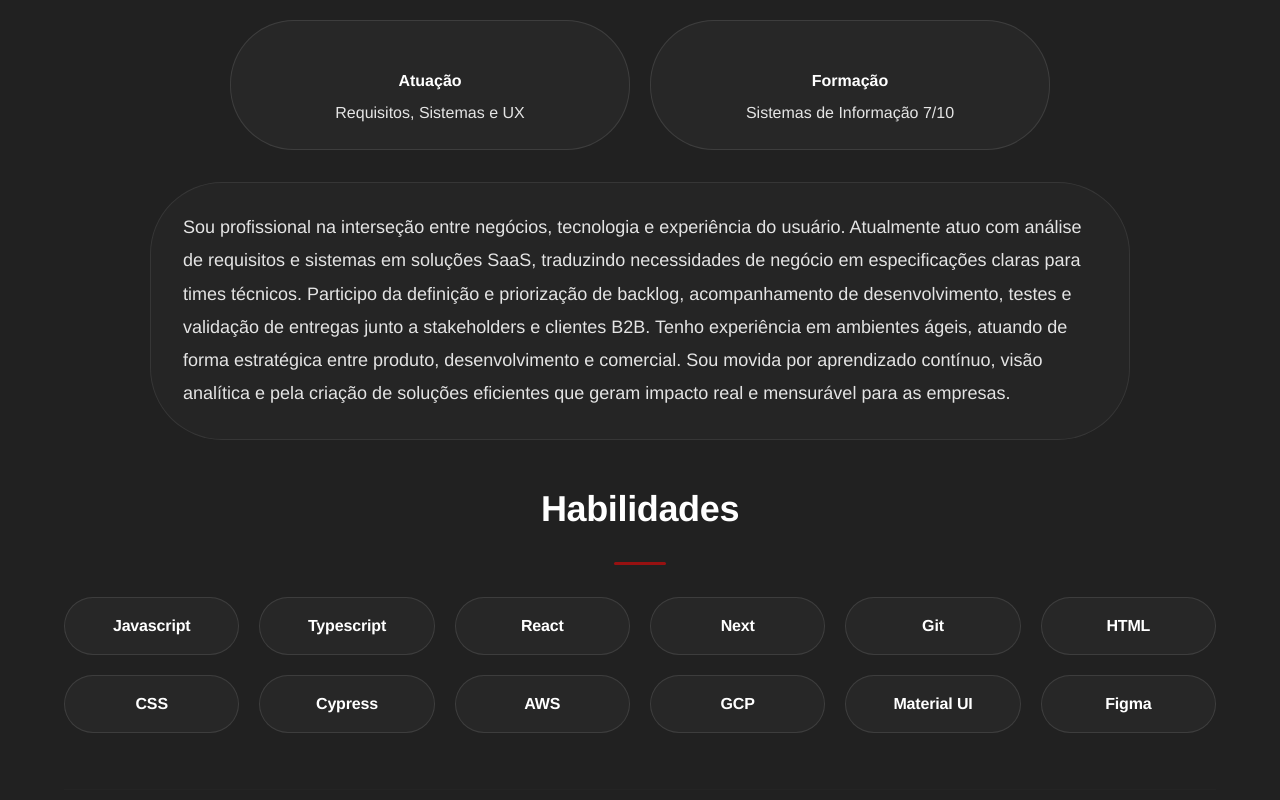
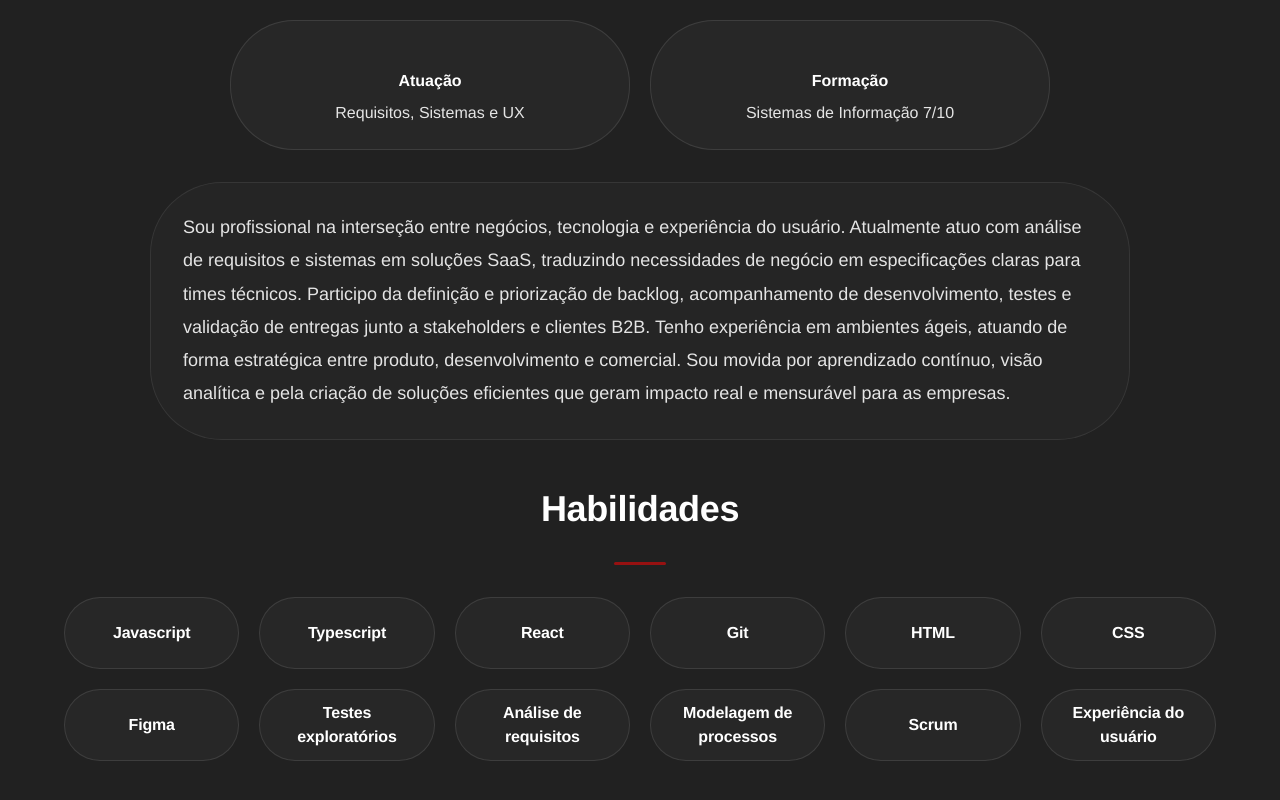
Before and after one commit to fernandamotad/my-portfolio, a React (Vite) app: page / in a window 1280 px wide. Shown: the part 1021-1821 px from the top of the page. Built offline with nearby package versions, Linux system fonts and the light colour scheme; some icons are missing.

Commit message:
feat: refina seção About com transição suave e aplica melhorias visuais em habilidades

```diff
--- a/src/pages/Home/sections/About/About.tsx
+++ b/src/pages/Home/sections/About/About.tsx
@@ -62,15 +62,15 @@ export default function AboutSection({
     "Javascript",
     "Typescript",
     "React",
-    "Next",
     "Git",
     "HTML",
     "CSS",
-    "Cypress",
-    "AWS",
-    "GCP",
-    "Material UI",
     "Figma",
+    "Testes exploratórios",
+    "Análise de requisitos",
+    "Modelagem de processos",
+    "Scrum",
+    "Experiência do usuário"
   ]
 
   return (
@@ -197,7 +197,7 @@ export default function AboutSection({
 
           <Grid container spacing={2.5} justifyContent="center">
             {skillsSet.map((skill) => (
-              <Grid key={skill} size={{ xs: 6, sm: 4, md: 2, lg: 2 }}>
+              <Grid key={skill} size={{ xs: 6, sm: 4, md: 3, lg: 2 }}>
                 <Card
                   variant="outlined"
                   sx={{
@@ -205,6 +205,10 @@ export default function AboutSection({
                     border: `1px solid ${alpha(theme.palette.common.white, 0.1)}`,
                     borderRadius: 12,
                     textAlign: "center",
+                    height: 72,
+                    display: "flex",
+                    alignItems: "center",
+                    justifyContent: "center",
                     py: { xs: 1.5, md: 2 },
                     px: { xs: 1, md: 1.5 },
                     fontWeight: 600,
```
